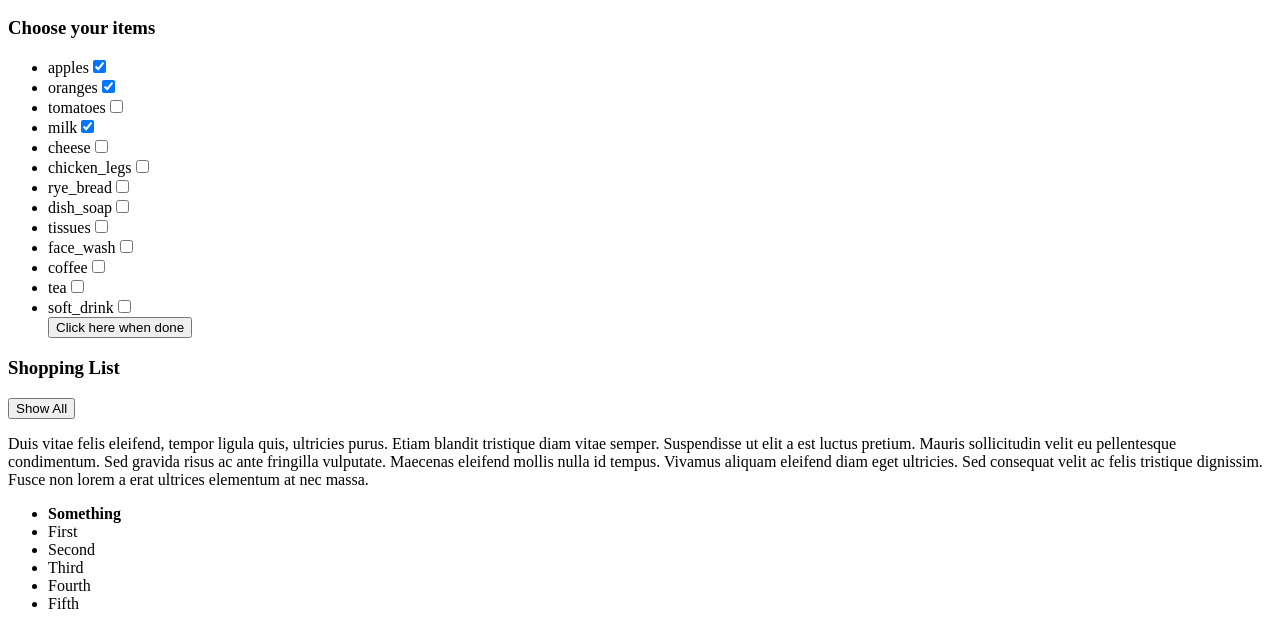
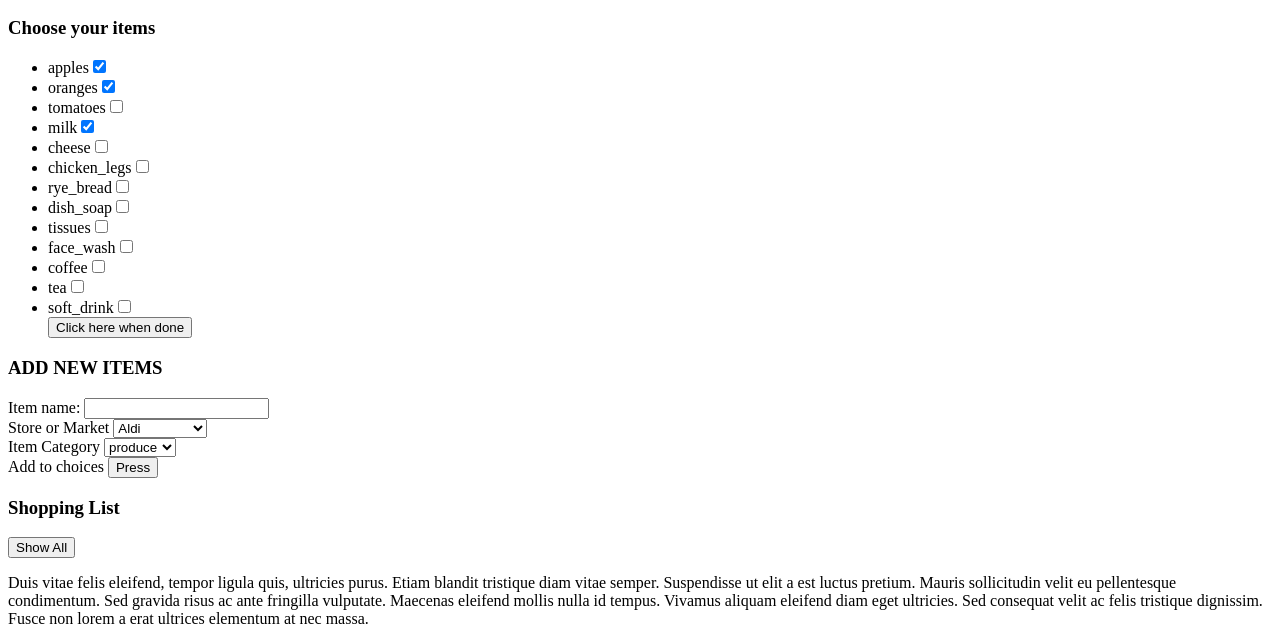
Before and after one commit to GregatGit/shoppingList, a plain HTML site: page index.html in a window 1280 px wide. Shown: the part 98-724 px from the top of the page. Drawn offline with Linux system fonts and the light colour scheme.

Commit message:
new items can be created and added by the user

```diff
--- a/index.html
+++ b/index.html
@@ -21,6 +21,36 @@
         <section id="listBuilder">
             <h3>Choose your items</h3>
             <ul id="listToChooseFrom"></ul>
+        </section>
+        <section id="addNewItems">
+            <h3>ADD NEW ITEMS</h3>
+            <div>
+                Item name:
+                <input type="text" id="newItemName" maxlength="15">
+            </div>
+            <div>
+                Store or Market
+                <select id="storeName">
+                    <option value="Aldi">Aldi</option>
+                    <option value="Coles">Coles</option>
+                    <option value="Fruit_Market">Fruit Market</option>
+                    <option value="other">other</option>
+                </select>
+            </div>
+
+            <div>
+                Item Category
+                <select id="categoryType">
+                    <option value="produce">produce </option>
+                    <option value="fresh">fresh </option>
+                    <option value="canned">canned </option>
+                    <option value="cleaning">cleaning </option>
+                </select>
+            </div>
+            <div>
+                Add to choices
+                <button onclick="handlers.addNewItem()">Press</button>
+            </div>
         </section>
         <h3>Shopping List</h3>
         <section id='list'>
--- a/js/listBuilder.js
+++ b/js/listBuilder.js
@@ -8,23 +8,7 @@ function MakeItem (arr){
     this.onTheList = arr[3] || false;
     this.notes = arr[4] || 'none';
     this.bought = false;
-    //this.code = getInitals(arr);
 }
-
-function getInitals(arr){
-  var result = [];
-  arr.forEach(function(str, position){
-    str = str.split('');
-    result.push(str[0]);
-    if (position === 0){
-      result.push(str[1]);
-      result.push(str[2]);
-    }
-  });
-  return result.join('');
-}
-
-
 
 /*
 var catalogue1 = [
--- a/js/myApp.js
+++ b/js/myApp.js
@@ -5,6 +5,8 @@ var shoppingList = {
     items: [],
     listLoaded: false,
     loadCatalogueItems: function() {
+        // make sure catalogueItems is empty
+        this.catalogueItems.length = 0;
         catalogue1.forEach(function(item){
             var newItem = new MakeItem(item);
             shoppingList.catalogueItems.push(newItem);
@@ -23,25 +25,14 @@ var shoppingList = {
             });
             this.listLoaded = true;
         }
-        this.showList();
+        view.displayItemChoices();
     },
-    removeItem: function (index){
-        this.items.splice(index, 1);
-        this.showList();
-    },
-    changePrice: function (index, newPrice){
-        this.items[index].price = newPrice;
-        this.showList();
-    },
-    showList: function (){
-        var total = 0;
-        this.items.forEach(function (item) {
-            if (item.buy){
-                total += item.price;
-                total = Math.round(total * 100) / 100; // make sure rounds properly
-            }
-        });
-        view.displayItems();
+    addNewItem: function(arr){
+        console.log(arr);
+        //var newItem = new MakeItem(arr);
+        catalogue1.push(arr);
+        this.loadCatalogueItems();
+
     }
 };
 
@@ -57,6 +48,14 @@ var handlers = {
     loadIntoItems: function() {
         console.log('hi');
         view.displayItems2();
+    },
+    addNewItem: function() {
+        var name = document.getElementById('newItemName').value;
+        var category = document.getElementById("categoryType");
+        var store = document.getElementById("storeName");
+        debugger;
+        shoppingList.addNewItem([name, category.value, store.value, true]);
+        view.displayItemChoices();
     }
 };
 
@@ -175,4 +174,23 @@ show the shopping list built
         }, this);
 
     },
+    ,
+    removeItem: function (index){
+        this.items.splice(index, 1);
+        this.showList();
+    },
+    changePrice: function (index, newPrice){
+        this.items[index].price = newPrice;
+        this.showList();
+    },
+    showList: function (){
+        var total = 0;
+        this.items.forEach(function (item) {
+            if (item.buy){
+                total += item.price;
+                total = Math.round(total * 100) / 100; // make sure rounds properly
+            }
+        });
+        view.displayItems();
+    }
 */
```
